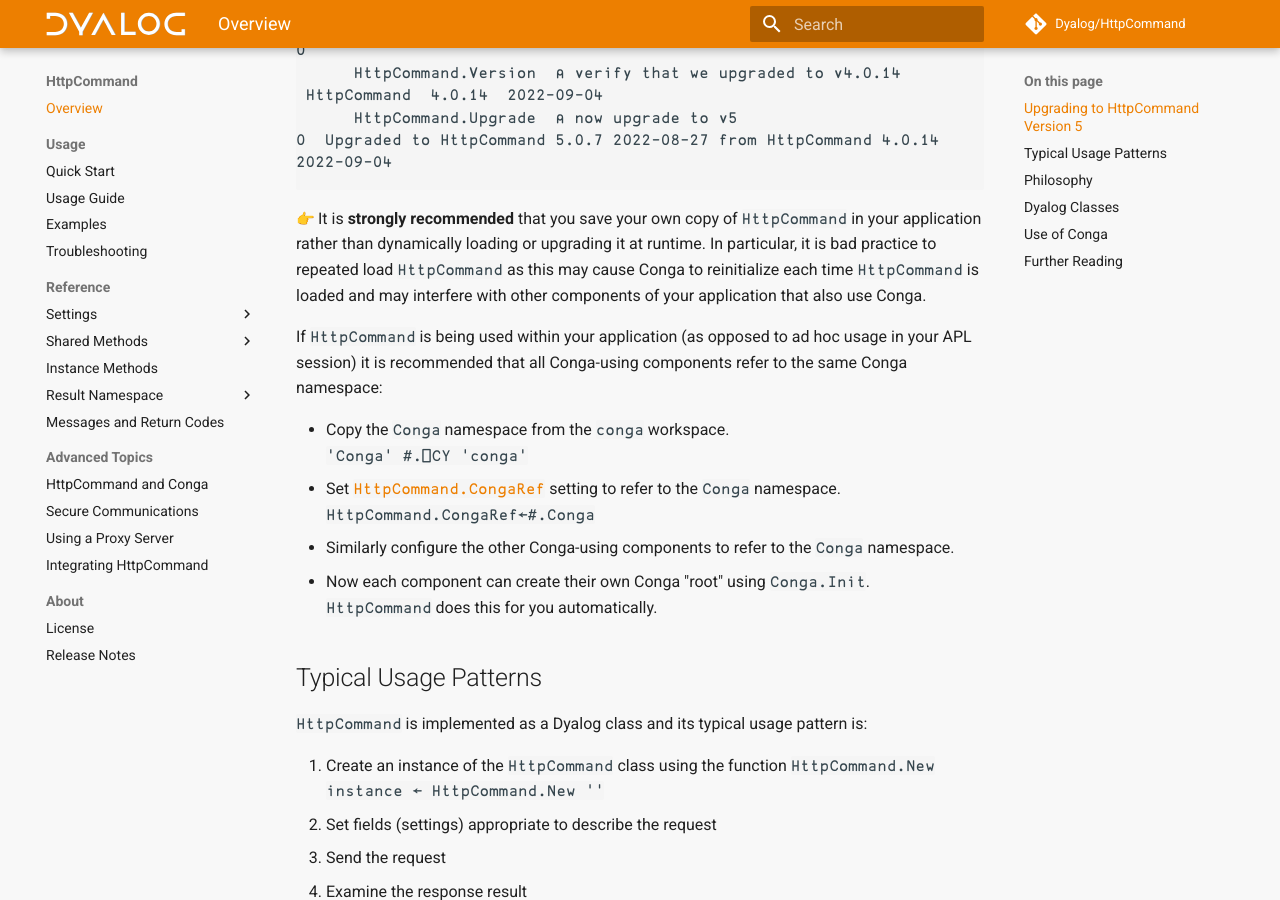
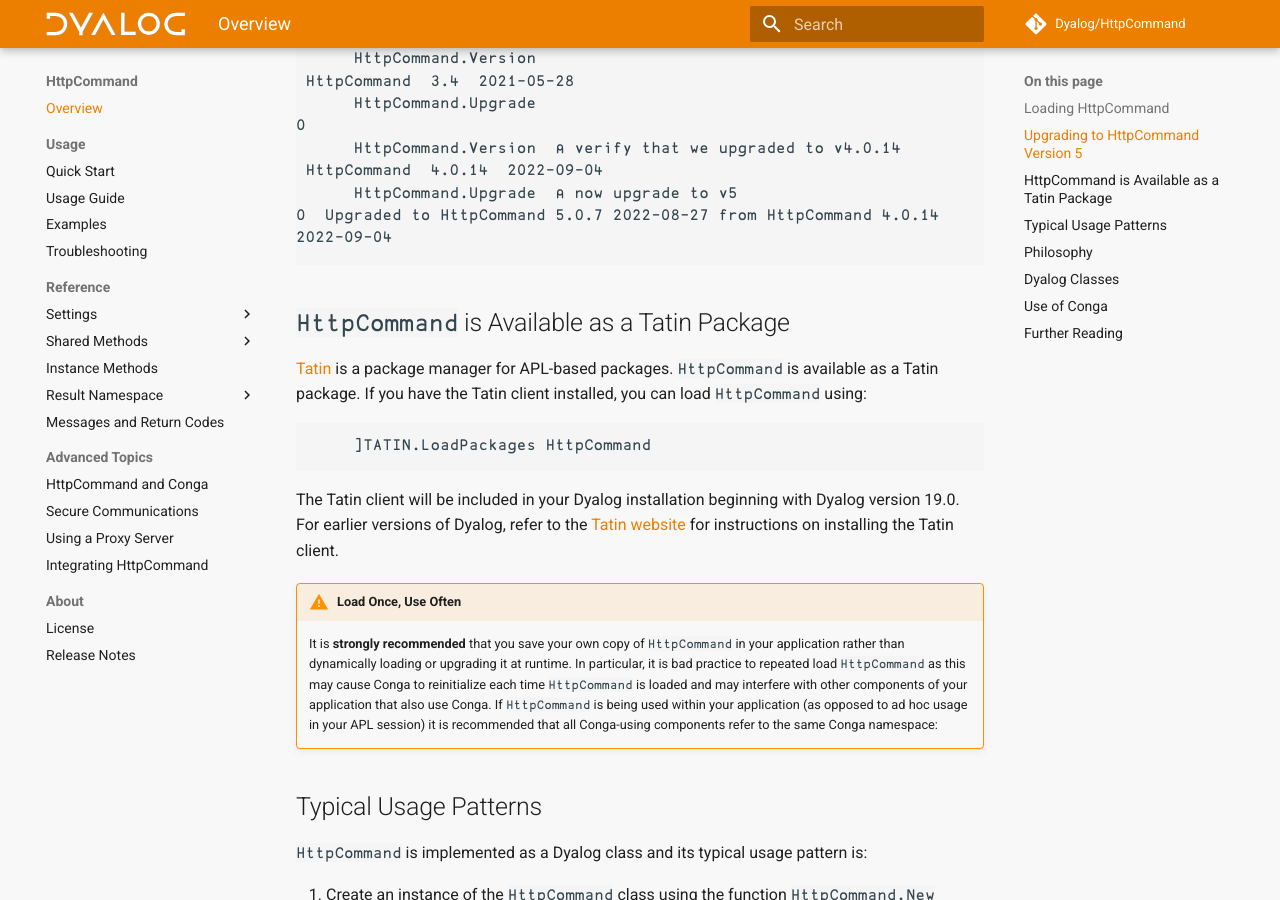
Before and after one commit to Dyalog/HttpCommand, an MkDocs documentation site: the page built from docs/index.md, in a window 1280 px wide and 900 px high, scrolled down 1026 px. Built offline with MkDocs 1.6.1 and Material for MkDocs 9.7.7, drawn with Linux system fonts in a browser that asks for light colours; emoji names are drawn with the system emoji font; comment, search, counter and statistics services are not loaded; some of the changed text lies outside the part shown.

Commit message:
docs: add mkdocs and tatin attribution

````diff
--- a/docs/index.md
+++ b/docs/index.md
@@ -1,6 +1,7 @@
 
 __Note__: While `HttpCommand` itself is `⎕IO` and `⎕ML` insensitive, the examples in this documentation assume an environment of `(⎕IO ⎕ML)←1`.
 
+## Loading `HttpCommand`
 `HttpCommand` is a utility is designed to make it easy for the APL user to send requests to and receive responses from HTTP servers like web servers and web services. `HttpCommand` is included with Dyalog APL as a loadable utility. To bring it into your workspace, simply do:
 ```APL
       ]Load HttpCommand
@@ -33,17 +34,15 @@ For example, `HttpCommand` version 3.4 may be found in Dyalog version 18.0.
 0  Upgraded to HttpCommand 5.0.7 2022-08-27 from HttpCommand 4.0.14 2022-09-04
 ```
 
-:point_right: It is **strongly recommended** that you save your own copy of `HttpCommand` in your application rather than dynamically loading or upgrading it at runtime. In particular, it is bad practice to repeated load `HttpCommand` as this may cause Conga to  reinitialize each time `HttpCommand` is loaded and may interfere with other components of your application that also use Conga.
+## `HttpCommand` is Available as a Tatin Package
+[Tatin](https://tatin.dev) is a package manager for APL-based packages. `HttpCommand` is available as a Tatin package. If you have the Tatin client installed, you can load `HttpCommand` using:
+```APL
+      ]TATIN.LoadPackages HttpCommand
+```
+The Tatin client will be included in your Dyalog installation beginning with Dyalog version 19.0. For earlier versions of Dyalog, refer to the [Tatin website](https://tatin.dev) for instructions on installing the Tatin client.
 
-
-If `HttpCommand` is being used within your application (as opposed to ad hoc usage in your APL session) it is recommended that all Conga-using components refer to the same Conga namespace:
-
-* Copy the `Conga` namespace from the `conga` workspace.</br>
-          `'Conga' #.⎕CY 'conga'`
-* Set [`HttpCommand.CongaRef`](conga.md#overriding-default-locations) setting to refer to the `Conga` namespace.</br>
-          `HttpCommand.CongaRef←#.Conga`
-* Similarly configure the other Conga-using components to refer to the `Conga` namespace.
-* Now each component can create their own Conga "root" using `Conga.Init`.<br/>`HttpCommand` does this for you automatically.
+!!! warning "Load Once, Use Often"
+     It is **strongly recommended** that you save your own copy of `HttpCommand` in your application rather than dynamically loading or upgrading it at runtime. In particular, it is bad practice to repeated load `HttpCommand` as this may cause Conga to  reinitialize each time `HttpCommand` is loaded and may interfere with other components of your application that also use Conga. If `HttpCommand` is being used within your application (as opposed to ad hoc usage in your APL session) it is recommended that all Conga-using components refer to the same Conga namespace:
 
 ## Typical Usage Patterns
 
@@ -91,6 +90,15 @@ This documentation should provide sufficient information to use `HttpCommand` to
 
 See [HttpCommand and Conga](./conga.md) for more information on how `HttpCommand` interacts with Conga.  See [Integrating HttpCommand](./integrating.md) for more information on how to package Conga and `HttpCommand` in a distributed application.
 
+If your application has other components that also use Conga, we recommend that you use the "multiple roots" feature of the `Conga` namespace:
+
+* Copy the `Conga` namespace from the `conga` workspace.</br>
+          `'Conga' #.⎕CY 'conga'`
+* Set [`HttpCommand.CongaRef`](conga.md#overriding-default-locations) setting to refer to the `Conga` namespace.</br>
+          `HttpCommand.CongaRef←#.Conga`
+* Similarly configure the other Conga-using components to refer to the `Conga` namespace.
+* Now each component can create their own Conga "root" using `Conga.Init`.<br/>`HttpCommand` does this for you automatically.
+
 ## Further Reading
 * This documentation does not attempt to be an in-depth examination of either Conga or the HTTP protocol. For more information on Conga, see the [Conga User Guide](https://docs.dyalog.com/latest/Conga%20User%20Guide.pdf)
 * There are many resources available to learn about HTTP; a good one may be found on the [Mozilla Developer Network](https://developer.mozilla.org/en-US/docs/Web/HTTP)
--- a/mkdocs.yml
+++ b/mkdocs.yml
@@ -2,7 +2,7 @@ site_name: HttpCommand
 repo_url: https://github.com/dyalog/httpcommand
 repo_name: Dyalog/HttpCommand
 dev_addr: 127.0.0.1:22222
-copyright: Copyright &copy; 2015-2022 <strong><a href="https://dyalog.com">Dyalog, LTD</a></strong>
+copyright: Made with <a href="https://squidfunk.github.io/mkdocs-material/" target="_blank" rel="noopener"><strong>Material for MkDocs</strong></a><br/>Copyright &copy; 2015-2022 <strong><a href="https://dyalog.com" target="_blank" rel="noopener">Dyalog, LTD</a></strong>
 nav:
     - Overview: 'index.md'
     - Usage:
````
